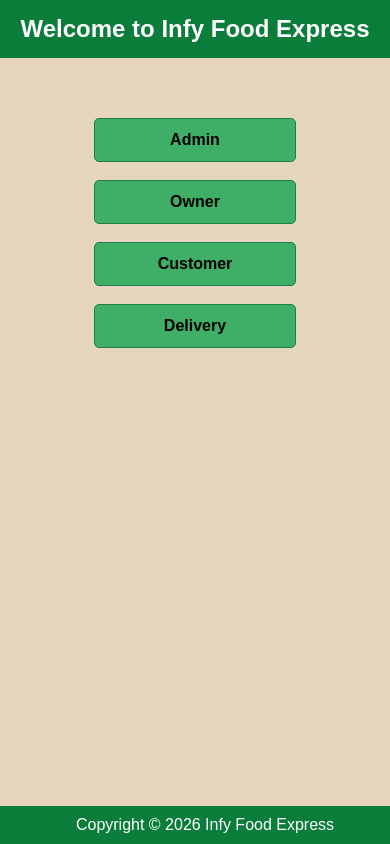
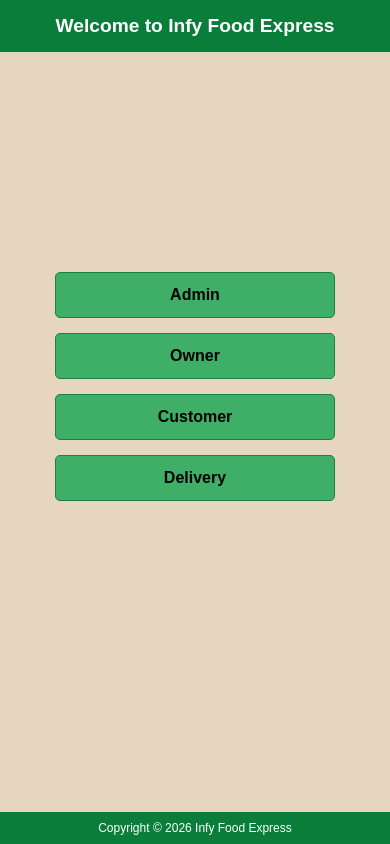
Before and after one commit to DineshK028/Group_09, a Flask app: page / in a window 390 px wide. Run offline with Flask 3, Linux system fonts and the light colour scheme; some libraries are stand-ins or nearby versions.

Commit message:
Update index.html

```diff
--- a/templates/index.html
+++ b/templates/index.html
@@ -1,46 +1,120 @@
 <!DOCTYPE html>
 <html>
 <head>
+    <meta name="viewport" content="width=device-width, initial-scale=1.0">
     <title>Infy Food Express</title>
+
     <style>
+        * {
+            box-sizing: border-box;
+        }
+
         body {
-            background-color:  rgb(230, 213, 191);
-            font-family: Arial;
+            background-color: rgb(230, 213, 191);
+            font-family: Arial, sans-serif;
             margin: 0;
+            min-height: 100vh;
         }
+
         .header {
-            padding: 15px; text-align: center; color: white; background-color: #0b7d3b;width: 100%; box-sizing: border-box;}
-        .header h1 {margin: 0; font-size: 1.5em;}
-        .container {display: flex;flex-direction: column;align-items: center;padding: 60px 20px;min-height: 60vh;    }
+            padding: 18px 15px;
+            text-align: center;
+            color: white;
+            background-color: #0b7d3b;
+            width: 100%;
+        }
+
+        .header h1 {
+            margin: 0;
+            font-size: 1.5rem;
+        }
+
+        .container {
+            display: flex;
+            flex-direction: column;
+            align-items: center;
+            justify-content: center;
+            padding: 60px 20px 100px;
+            min-height: calc(100vh - 120px);
+        }
 
         .role-btn {
-            display: block;width: 200px; text-align: center; text-decoration: none;background-color: #3fae66; color: black;
-            font-weight: bold;padding: 12px 0;margin-bottom: 18px;border-radius: 5px;  border: 1px solid #1e7e45;
+            display: block;
+            width: 200px;
+            max-width: 90%;
+            text-align: center;
+            text-decoration: none;
+            background-color: #3fae66;
+            color: black;
+            font-weight: bold;
+            padding: 12px 0;
+            margin-bottom: 18px;
+            border-radius: 5px;
+            border: 1px solid #1e7e45;
+            transition: background-color 0.2s, transform 0.2s;
+        }
 
-        }
         .role-btn:hover {
             background-color: #2e8b57;
+            transform: scale(1.03);
         }
 
-        .footer{
+        .footer {
             background-color: #0b7d3b;
-            color:white;
+            color: white;
             text-align: center;
             padding: 10px;
+            width: 100%;
             position: fixed;
             bottom: 0;
-            width:100%;
+            left: 0;
+            font-size: 14px;
+        }
+
+        /* Mobile */
+        @media (max-width: 480px) {
+            .header {
+                padding: 15px 10px;
+            }
+
+            .header h1 {
+                font-size: 1.2rem;
+            }
+
+            .container {
+                padding: 40px 15px 80px;
+            }
+
+            .role-btn {
+                width: 85%;
+                max-width: 280px;
+                padding: 13px 0;
+                margin-bottom: 15px;
+            }
+
+            .footer {
+                font-size: 12px;
+                padding: 9px;
+            }
+        }
+
+        /* Tablet */
+        @media (min-width: 481px) and (max-width: 768px) {
+            .header h1 {
+                font-size: 1.4rem;
+            }
+
+            .role-btn {
+                width: 220px;
+            }
         }
     </style>
-
 </head>
 
 <body>
 
     <div class="header">
-
         <h1>Welcome to Infy Food Express</h1>
-
     </div>
 
     <div class="container">
@@ -53,15 +127,11 @@
 
         <a href="{{ url_for('delivery_login') }}" class="role-btn">Delivery</a>
 
-
     </div>
 
     <div class="footer">
-
         Copyright &copy; 2026 Infy Food Express
-
     </div>
 
 </body>
-
 </html>
```
